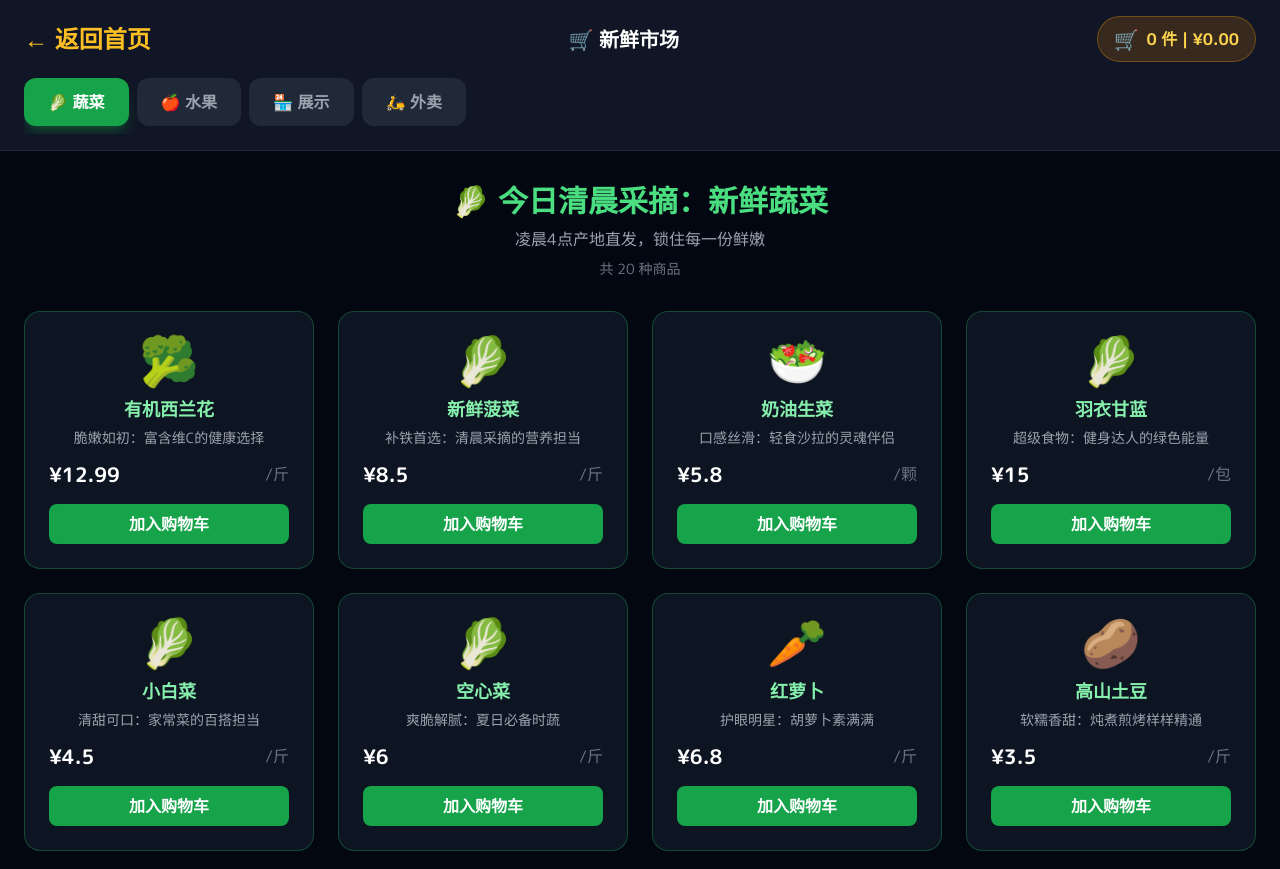
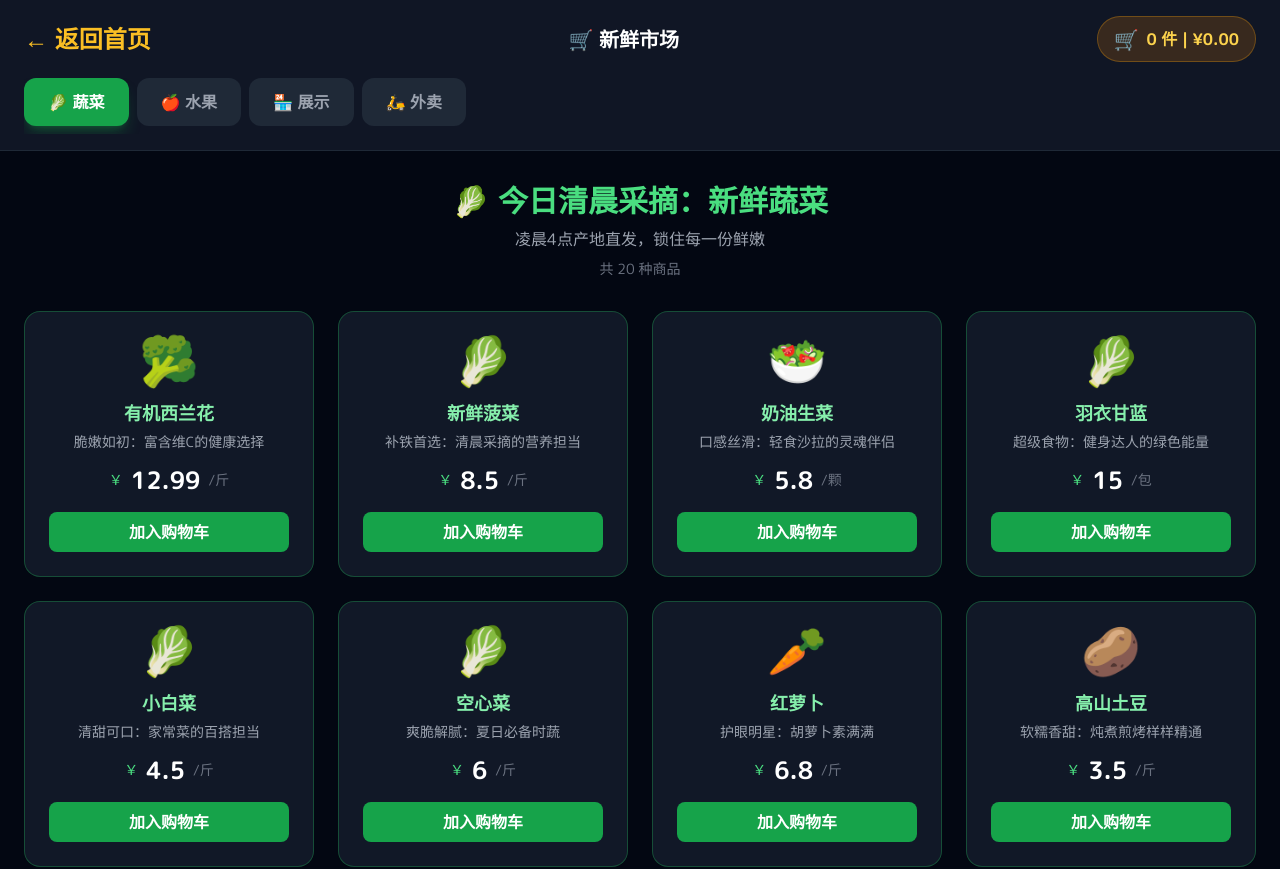
Before and after one commit to liu474751-tech/tasty-kitchen, a React (Vite) app: page /market in a window 1280 px wide. Shown: the top 869 px of the page. Built offline with nearby package versions, Linux system fonts and the light colour scheme.

Commit message:
feat(UI): 发光卡片组件 - 装饰性背景光晕 + Emoji放大动画 + 深色发光质感

```diff
--- a/src/components/ProductCard.jsx
+++ b/src/components/ProductCard.jsx
@@ -132,10 +132,18 @@ const ProductCard = memo(function ProductCard({
 
   // 边框颜色映射 - hover 时显示发光效果
   const borderColorMap = {
-    green: 'border-green-500/30 hover:border-green-400 hover:shadow-neon-green',
-    orange: 'border-orange-500/30 hover:border-orange-400 hover:shadow-neon-orange',
-    purple: 'border-purple-500/30 hover:border-purple-400 hover:shadow-neon-purple',
-    red: 'border-red-500/30 hover:border-red-400 hover:shadow-neon-red',
+    green: 'border-green-500/30 hover:border-green-500/50 hover:shadow-[0_0_25px_rgba(34,197,94,0.2)]',
+    orange: 'border-orange-500/30 hover:border-orange-500/50 hover:shadow-[0_0_25px_rgba(249,115,22,0.2)]',
+    purple: 'border-purple-500/30 hover:border-purple-500/50 hover:shadow-[0_0_25px_rgba(168,85,247,0.2)]',
+    red: 'border-red-500/30 hover:border-red-500/50 hover:shadow-[0_0_25px_rgba(239,68,68,0.2)]',
+  };
+
+  // 装饰性光晕渐变映射
+  const glowGradientMap = {
+    green: 'from-green-500/5 to-transparent',
+    orange: 'from-orange-500/5 to-transparent',
+    purple: 'from-purple-500/5 to-transparent',
+    red: 'from-red-500/5 to-transparent',
   };
 
   // 处理加入购物车 - 带 Loading 状态防抖
@@ -167,14 +175,25 @@ const ProductCard = memo(function ProductCard({
   return (
     <article
       className={`
-        bg-gray-900/80 backdrop-blur-md border ${borderColorMap[color]}
+        group relative bg-[#111827] backdrop-blur-md border ${borderColorMap[color]}
         rounded-2xl p-6 transition-all duration-300 cursor-pointer
         hover:-translate-y-2
         ${isOutOfStock ? 'opacity-60 grayscale' : ''}
       `}
     >
-      {/* Emoji 带无障碍标签 */}
-      <div className="text-5xl text-center mb-3">
+      {/* 装饰性背景光晕 - hover 时显示 */}
+      <div
+        className={`
+          absolute inset-0 bg-gradient-to-br ${glowGradientMap[color]}
+          opacity-0 group-hover:opacity-100 rounded-2xl transition-opacity duration-300 pointer-events-none
+        `}
+        aria-hidden="true"
+      />
+
+      {/* 内容区 - 相对定位确保在光晕之上 */}
+      <div className="relative z-10">
+        {/* Emoji 带放大动画 */}
+        <div className="text-5xl text-center mb-4 transform group-hover:scale-110 transition-transform duration-300">
           <span role="img" aria-label={item.name}>{item.emoji}</span>
         </div>
 
@@ -187,17 +206,32 @@ const ProductCard = memo(function ProductCard({
           </p>
         )}
 
-      <Price price={item.price} originalPrice={item.originalPrice} unit={item.unit} />
+        {/* 价格区块 */}
+        <div className="flex items-center justify-center gap-2 mb-4">
+          <span className={`text-sm ${color === 'green' ? 'text-green-400' : color === 'orange' ? 'text-orange-400' : color === 'purple' ? 'text-purple-400' : 'text-red-400'}`}>
+            ￥
+          </span>
+          <span className="text-2xl font-bold text-white">{item.price}</span>
+          {item.unit && <span className="text-gray-500 text-sm">/{item.unit}</span>}
+        </div>
+
+        {/* 原价显示（如有） */}
+        {item.originalPrice && item.originalPrice > item.price && (
+          <p className="text-center text-sm text-gray-500 line-through mb-2">
+            原价 ¥{item.originalPrice}
+          </p>
+        )}
 
         <Button
           onClick={handleAddToCart}
           color={color}
           disabled={isOutOfStock || state === 'soldOut'}
           loading={state === 'loading'}
-        className="w-full mt-4"
+          className="w-full"
         >
           {getButtonText()}
         </Button>
+      </div>
     </article>
   );
 });
```
Also changed, not shown: 2 other files (tests, documents, lock files or other folders). Lines whose indentation alone changed are shown as unchanged.
